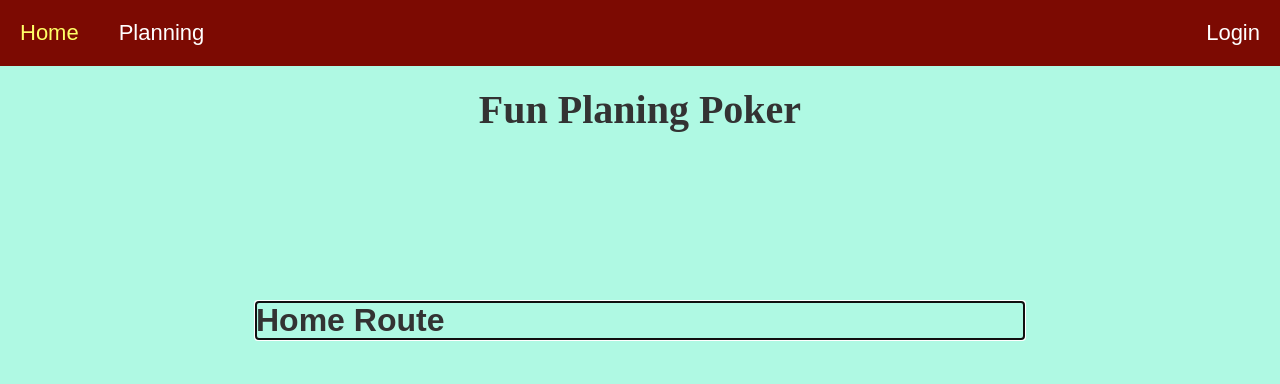
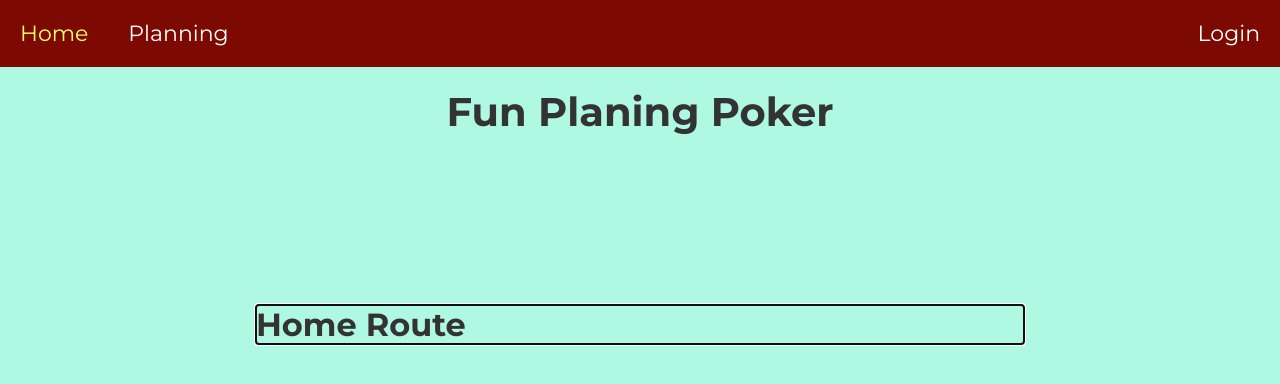
Before and after one commit to LionOnTheWeb/DDM-hackathon-2022-web3-planning-poker, a Svelte app: page / in a window 1280 px wide. Shown: the top 384 px of the page. Built offline with nearby package versions, Linux system fonts and the light colour scheme.

Commit message:
The following changes include: * Added Google fonts to project * Created global typography file with placeholder selectors * Moved typography css out of _custom.scss

```diff
--- a/public/index.html
+++ b/public/index.html
@@ -10,6 +10,11 @@
 	<link rel='stylesheet' href='/global.css'>
 	<link rel='stylesheet' href='/build/bundle.css'>
 
+	<!-- Google Fonts integration: Montserrat -->
+	<link rel="preconnect" href="https://fonts.googleapis.com">
+	<link rel="preconnect" href="https://fonts.gstatic.com" crossorigin>
+	<link href="https://fonts.googleapis.com/css2?family=Montserrat:wght@400;700&display=swap" rel="stylesheet">
+
 	<script defer src='/build/bundle.js'></script>
 </head>
 
--- a/src/components/Layout.svelte
+++ b/src/components/Layout.svelte
@@ -3,8 +3,12 @@
 <slot/>
 </div>
 
-<style>
+<style lang="scss">
   div {
     padding: 10% 20%;
   }
+
+  h1 {
+    @extend %header;
+  }
 </style>
--- a/src/routes/Plan.svelte
+++ b/src/routes/Plan.svelte
@@ -1,7 +1,13 @@
 <script>
-import Input from '../components/Tasklist.svelte'
+import TaskList from '../components/Tasklist.svelte'
 </script>
 
 <h2>Planning Organizer</h2>
 <div class="view">Facilitator View</div>
-<Input msg="world" />
+<TaskList/>
+
+<style lang="scss">
+  h2 {
+    @extend %route-title;
+  }
+</style>
--- a/src/styles/_custom.scss
+++ b/src/styles/_custom.scss
@@ -2,23 +2,9 @@
 	margin: 0;
 	padding: 0 !important;
 	background: $card-background-color;
-	font-family: Arial, Helvetica, sans-serif;
+	font-family: 'Montserrat', Arial, Helvetica, sans-serif;
 	height: 100%;
 	width: 100%;
-}
-
-:global(h1.header) {
-	font-family: Arial san-serif;
-    font-size: 40px;
-    justify-content: center;
-    display: flex;
-    margin: 0;
-    outline: none;
-    margin: 20px 0px;
-}
-
-:global(h2) {
-	padding-left: 20px;
 }
 
 :global(.view) {
--- /dev/null
+++ b/src/styles/_typography.scss
@@ -0,0 +1,13 @@
+%header {
+  font-family: 'Montserrat', Arial, san-serif;
+  font-size: 40px;
+  justify-content: center;
+  display: flex;
+  margin: 0;
+  outline: none;
+  margin: 20px 0px;
+}
+
+%route-title {
+  padding-left: 20px;
+}
--- a/src/styles/global.scss
+++ b/src/styles/global.scss
@@ -1,3 +1,4 @@
 @import './variables';
 @import './mixins';
+@import './typography';
 @import './custom';
```
